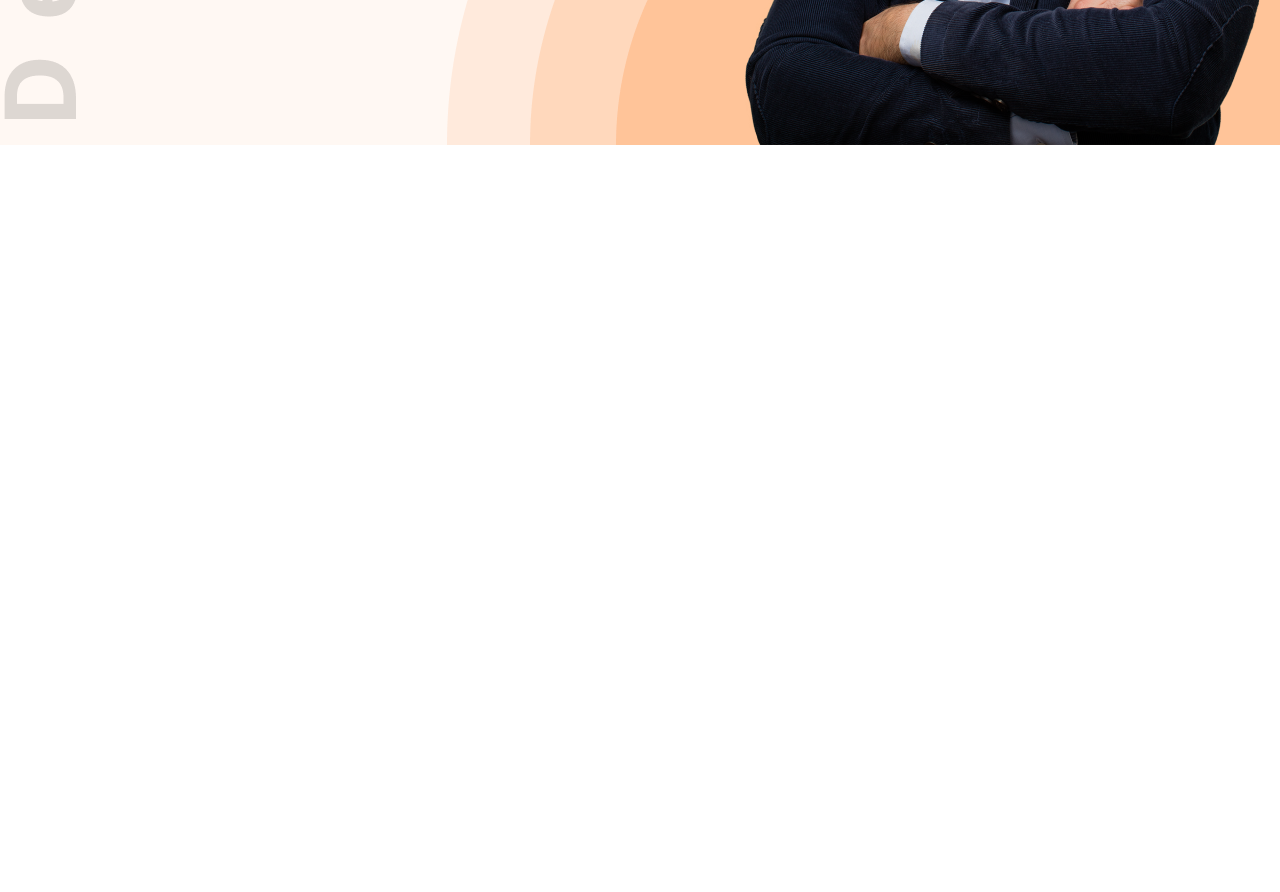
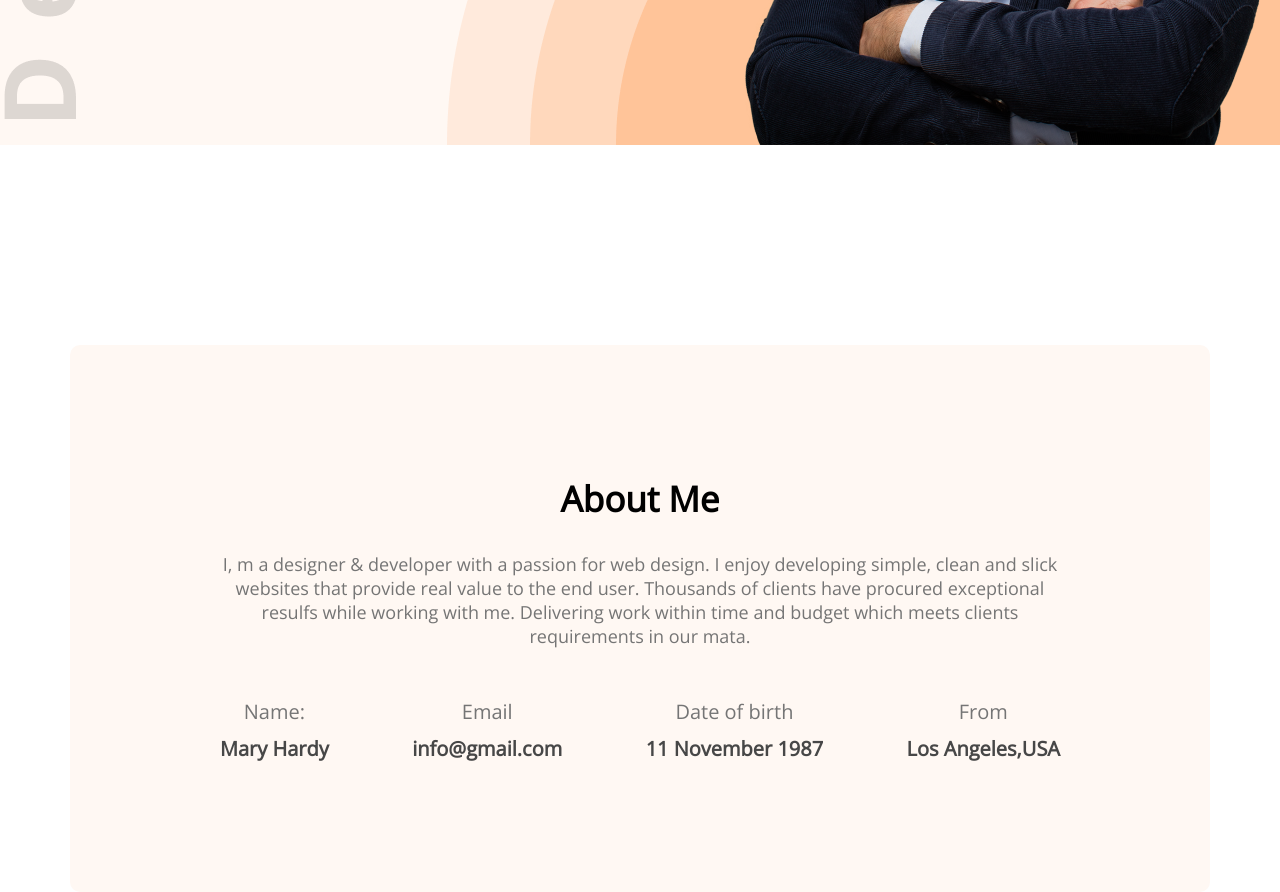
Before and after one commit to Parthib666/Dev-Portfolio, a plain HTML site: page index.html in a window 1280 px wide. Shown: the part 694-1586 px from the top of the page. Before the commit the page ends 1039 px from the top, so only its background shows below. Drawn offline with nearby package versions, Linux system fonts and the light colour scheme.

Commit message:
done till about me

```diff
--- a/index.html
+++ b/index.html
@@ -36,7 +36,28 @@
 
 
     <main>
-
+        <section class="about">
+            <h3 class="section-title">About Me</h3>
+            <p class="section-description">I, m a designer & developer with a passion for web design. I enjoy developing simple, clean and slick websites that provide real value to the end user. Thousands of clients have procured exceptional resulfs while working with me. Delivering work within time and budget which meets clients requirements in our mata.</p>
+            <div class="about-info-container">
+                <div class="about-info">
+                    <p class="info-title">Name:</p>
+                    <p class="info-description">Mary Hardy</p>
+                </div>
+                <div class="about-info">
+                    <p class="info-title">Email</p>
+                    <p class="info-description">info@gmail.com</p>
+                </div>
+                <div class="about-info">
+                    <p class="info-title">Date of birth</p>
+                    <p class="info-description">11 November 1987</p>
+                </div>
+                <div class="about-info">
+                    <p class="info-title">From</p>
+                    <p class="info-description">Los Angeles,USA</p>
+                </div>
+            </div>
+        </section>
     </main>
 
 
--- a/styles/portfolio.css
+++ b/styles/portfolio.css
@@ -12,17 +12,16 @@
 
 nav {
     display: flex;
-    justify-content: space-between;
+    justify-content: space-around;
     margin: 50px 200px;
 }
 
 .nav-title {
+    font-weight: 800;
     font-size: 45px;
-    font-weight: 800;
     line-height: 61px;
-    letter-spacing: 0em;
+    letter-spacing: 0px;
     text-align: left;
-
 }
 
 nav ul {
@@ -87,3 +86,50 @@ nav ul li {
     padding: 18px 35px;
     margin-left: 30px;
 }
+
+/* main section styles */
+
+main {
+    max-width: 1140px;
+    margin: 0 auto;
+}
+
+/* about section styles */
+
+.about {
+    background: #FFF8F3;
+    border-radius: 10px;
+    padding: 130px 150px;
+    text-align: center;
+
+}
+.section{
+
+}
+.section-title {
+    text-align: center;
+    font-weight: 700;
+    font-size: 35px;
+    margin-bottom: 30px;
+}
+.section-description {
+    color: #757575;
+    font-size: 18px;
+    margin-bottom: 30px;
+}
+.about-info-container{
+    display: flex;
+    justify-content: space-between;
+    margin-top: 50px;
+}
+.info-title {
+    color: #757575;
+    font-weight: 400;
+    font-size: 20px;
+}
+.info-description {
+    color: #474747;
+    font-weight: 700;
+    font-size: 20px;
+    margin-top: 10px;
+}
```
